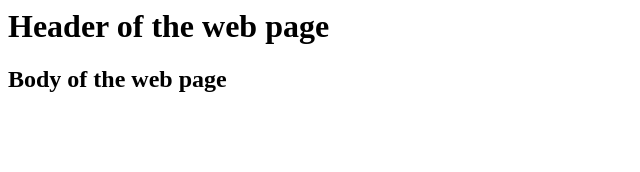
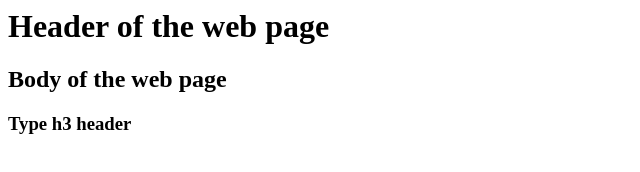
Before and after one commit to KannanPerumal/ei-lab-repo01, a plain HTML site: page index.html in a window 1280 px wide. Shown: the whole page, without its empty margins (0-640 px from the left). Drawn offline with Linux system fonts and the light colour scheme.

Commit message:
added h3 header in the html and upgraded library

```diff
--- a/index.html
+++ b/index.html
@@ -4,5 +4,6 @@
 </head>
 <body>
 <h2>Body of the web page</h2>
+<h3>Type h3 header</h3>
 </body>
 </html>
```
Also changed, not shown: lib/library.txt.
